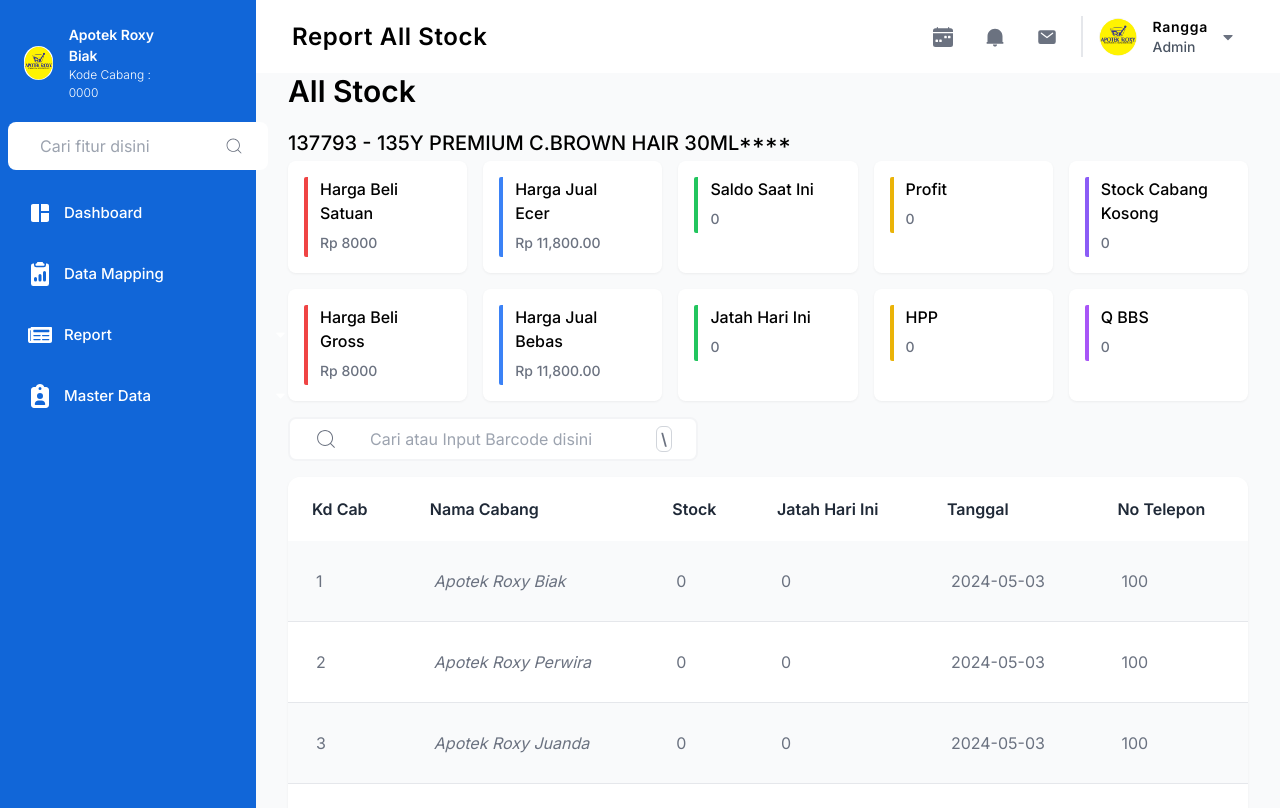
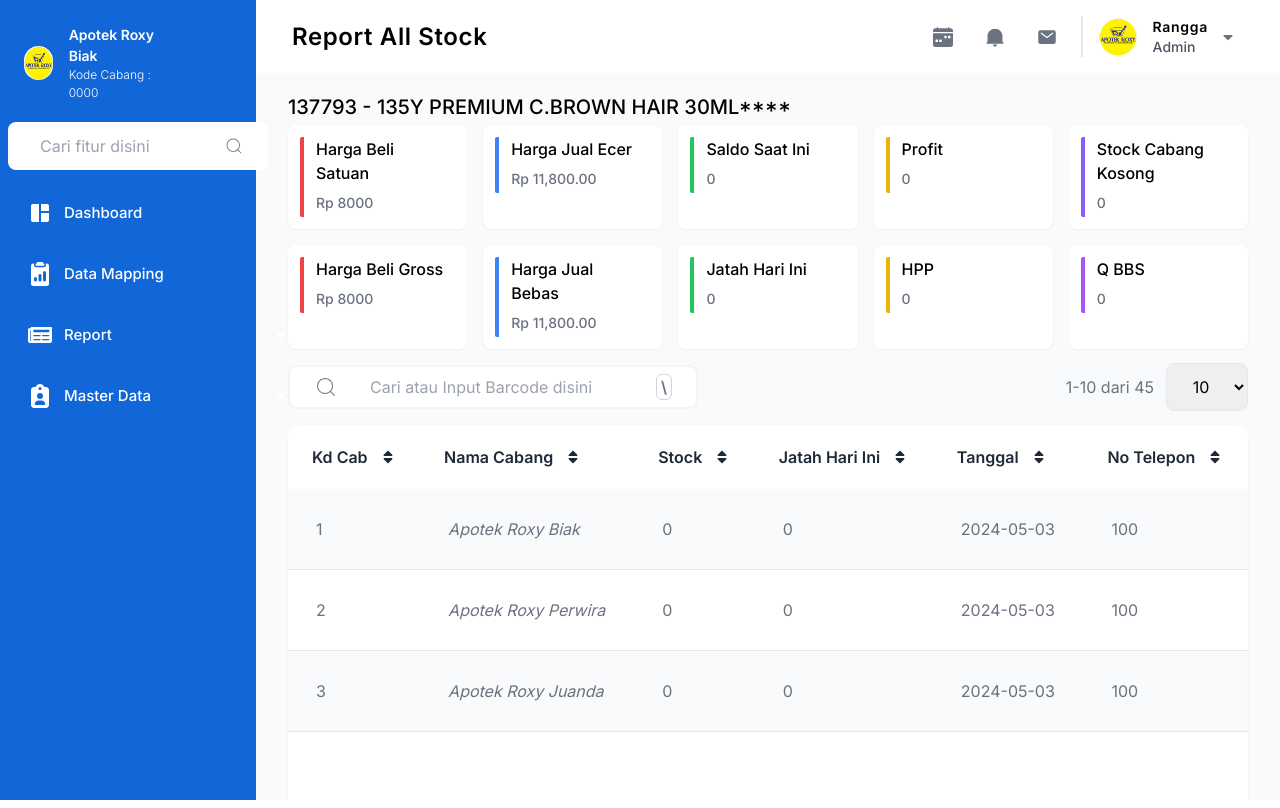
Before and after one commit to ItsMauls/MauComps, a Next.js app: page /report/all-stock in a window 1280 px wide. Built offline with nearby package versions, Linux system fonts and the light colour scheme.

Commit message:
style: all-stock page done

```diff
--- a/src/app/layout.js
+++ b/src/app/layout.js
@@ -20,7 +20,6 @@
             <Sidebar />
             <div className="flex flex-col flex-grow">
                 <Navbar />
-                <Header />
                 <main className="flex-grow px-8 py-4 overflow-x-scroll">
                   {children}
                 </main>
--- a/src/components/cards/price-card/index.jsx
+++ b/src/components/cards/price-card/index.jsx
@@ -7,7 +7,7 @@
           <div
             key={index}
             className={cn(
-                `bg-white p-4 rounded-lg drop-shadow-sm transition duration-300`,
+                `bg-white p-3 rounded-lg drop-shadow-sm transition duration-300`,
                 item.hoverColor
             )}
           >
--- /dev/null
+++ b/src/components/limiter/index.jsx
@@ -0,0 +1,12 @@
+export const Limiter = () => {
+    return (
+        <div className="flex items-center gap-x-3">
+            <h2 className="text-gray-500">1-10 dari 45</h2>
+            <select name="limiter" className="border-gray-200 border px-5 text-center mx-auto py-3 rounded-lg">
+                <option value="10">10</option>
+                <option value="10">20</option>
+                <option value="10">30</option>
+            </select>
+        </div>
+    )
+}
--- a/src/components/table/index.jsx
+++ b/src/components/table/index.jsx
@@ -10,6 +10,7 @@
 import { WithPagination } from './WithPagination'
 import { SearchBar } from '../ui/Searchbar'
 import { CiSearch } from 'react-icons/ci'
+import { Limiter } from '../limiter'
 
 
 export const Table = ({
@@ -30,6 +31,7 @@
 
     return (
         <>
+            <div className='flex items-center justify-between'>
                 {withSearchBar &&
                     <SearchBar
                         leftIcon={<CiSearch className="text-2xl" />}
@@ -38,6 +40,8 @@
                         id="barcodeInput"
                         placeholder="Cari atau Input Barcode disini"
                     /> }
+                    <Limiter />
+            </div>
             <div className="bg-white rounded-xl drop-shadow-sm h-5/6">
 
                 <table className='w-full'>
@@ -64,7 +68,6 @@
                         <tr
                             className={cn(idx % 2 === 0 ? 'bg-gray-50' : 'bg-white',
                                 'border-b-gray-200 border-b text-gray-500 ',
-                                'hover:bg-blue-100 hover:text-black',
                                 rowClassName
                             )}
                             key={row.id}>
--- a/src/constants/table/data-barang.js
+++ b/src/constants/table/data-barang.js
@@ -1,6 +1,7 @@
 'use client'
 
 const { createColumnHelper } = require("@tanstack/react-table")
+import { FaSort } from "react-icons/fa";
 
 const columnHelper = createColumnHelper()
 
@@ -33,31 +34,31 @@
 
 export const columns = [
   columnHelper.accessor('kdCab', {
-    header : () => <span>Kd Cab </span>,
+    header : () => <span className="flex items-center gap-x-3">Kd Cab <FaSort /></span>,
     cell: info => info.getValue(),
     footer: info => info.column.id,
   }),
   columnHelper.accessor(row => row.namaCabang, {
     id: 'namaCabang',
     cell: info => <i>{info.getValue()}</i>,
-    header: () => <span>Nama Cabang</span>,
+    header: () => <span className="flex items-center gap-x-3">Nama Cabang <FaSort /></span>,
     footer: info => info.column.id,
   }),
   columnHelper.accessor('stock', {
-    header: () => 'Stock',
+    header: () => <span className="flex items-center gap-x-3">Stock <FaSort /></span>,
     cell: info => info.renderValue(),
     footer: info => info.column.id,
   }),
   columnHelper.accessor('jatahHariIni', {
-    header: () => <span>Jatah Hari Ini</span>,
+    header: () => <span className="flex items-center gap-x-3">Jatah Hari Ini <FaSort /></span>,
     footer: info => info.column.id,
   }),
   columnHelper.accessor('tanggal', {
-    header: 'Tanggal',
+    header: <span className="flex items-center gap-x-3">Tanggal <FaSort /></span>,
     footer: info => info.column.id,
   }),
   columnHelper.accessor('noTelp', {
-    header: 'No Telepon',
+    header: <span className="flex items-center gap-x-3">No Telepon <FaSort /></span>,
     footer: info => info.column.id,
   })
 ]
```
Lines whose indentation alone changed are shown as unchanged.
